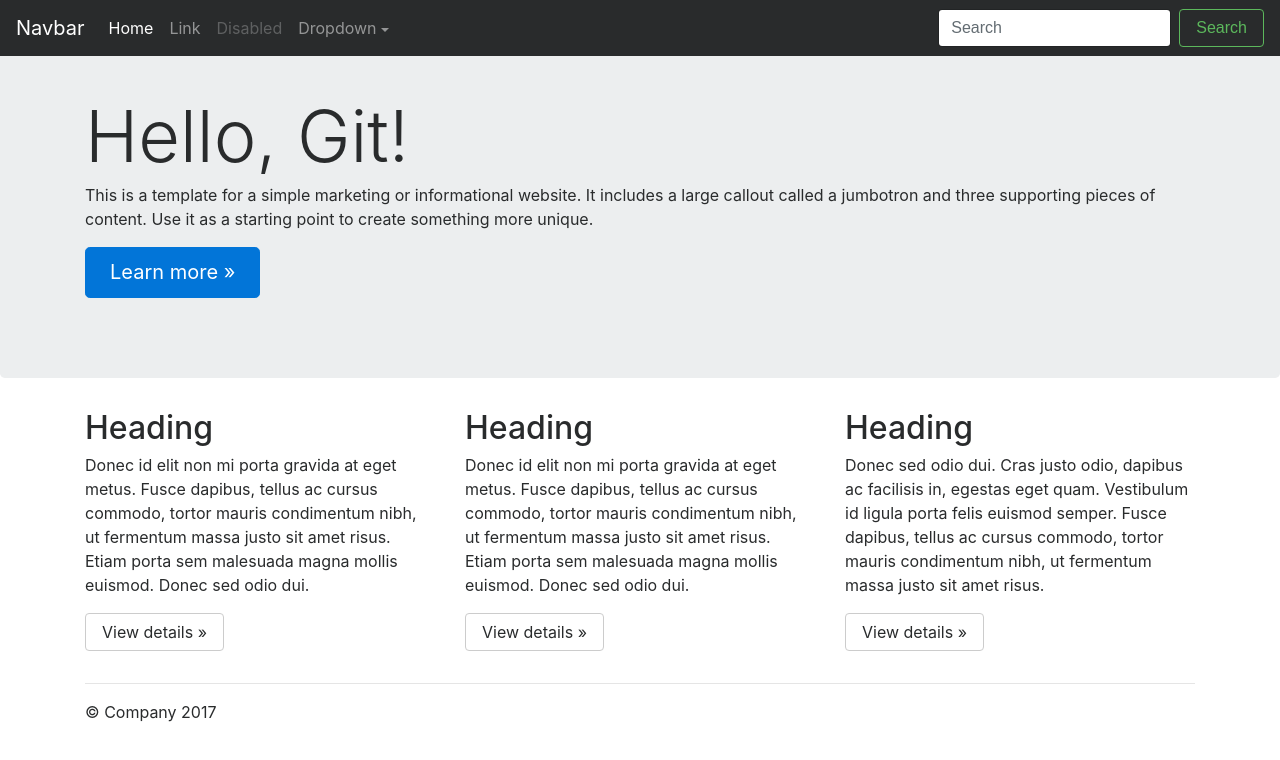
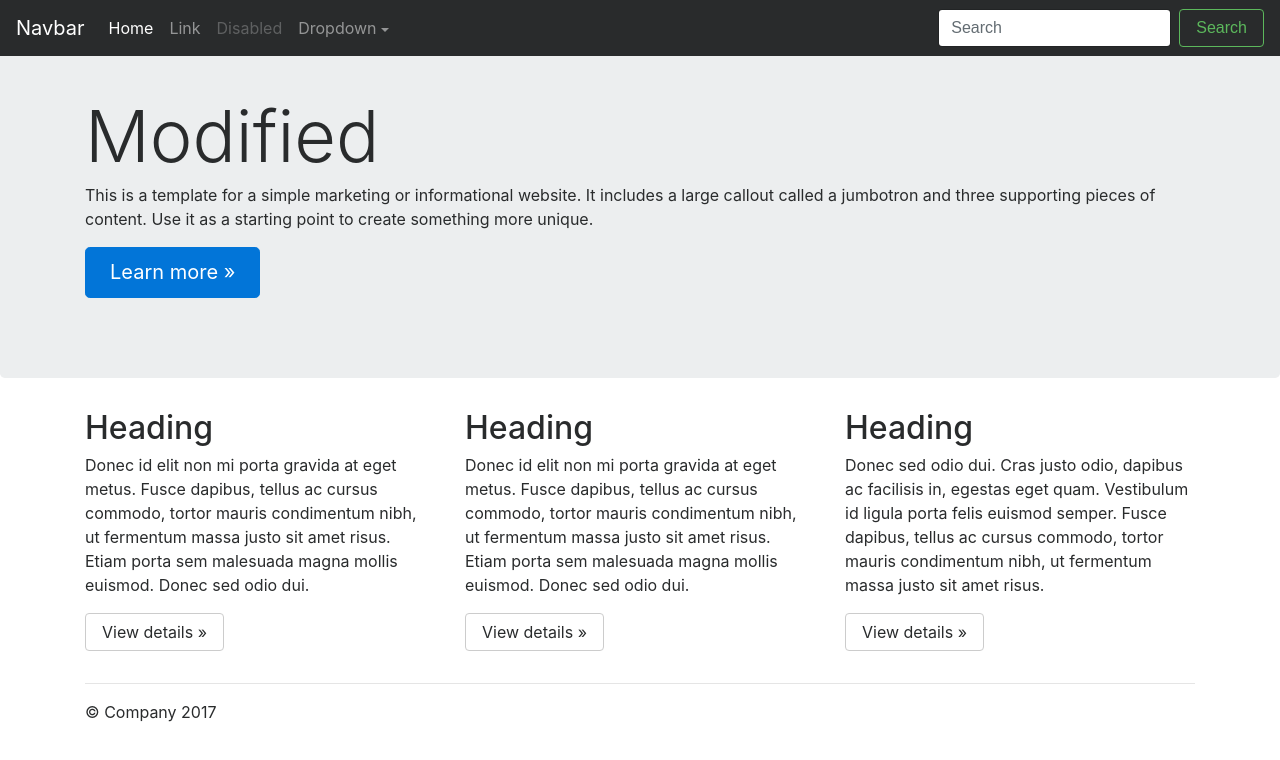
Before and after one commit to christiantiquia/gitdemo, a plain HTML site: page index.html in a window 1280 px wide. Drawn offline with nearby package versions, Linux system fonts and the light colour scheme; a script that the page names is missing.

Commit message:
modified index hmlt

```diff
--- a/index.html
+++ b/index.html
@@ -54,7 +54,7 @@
     <!-- Main jumbotron for a primary marketing message or call to action -->
     <div class="jumbotron">
       <div class="container">
-        <h1 class="display-3">Hello, Git!</h1>
+        <h1 class="display-3">Modified</h1>
         <p>This is a template for a simple marketing or informational website. It includes a large callout called a jumbotron and three supporting pieces of content. Use it as a starting point to create something more unique.</p>
         <p><a class="btn btn-primary btn-lg" href="#" role="button">Learn more &raquo;</a></p>
       </div>
```
